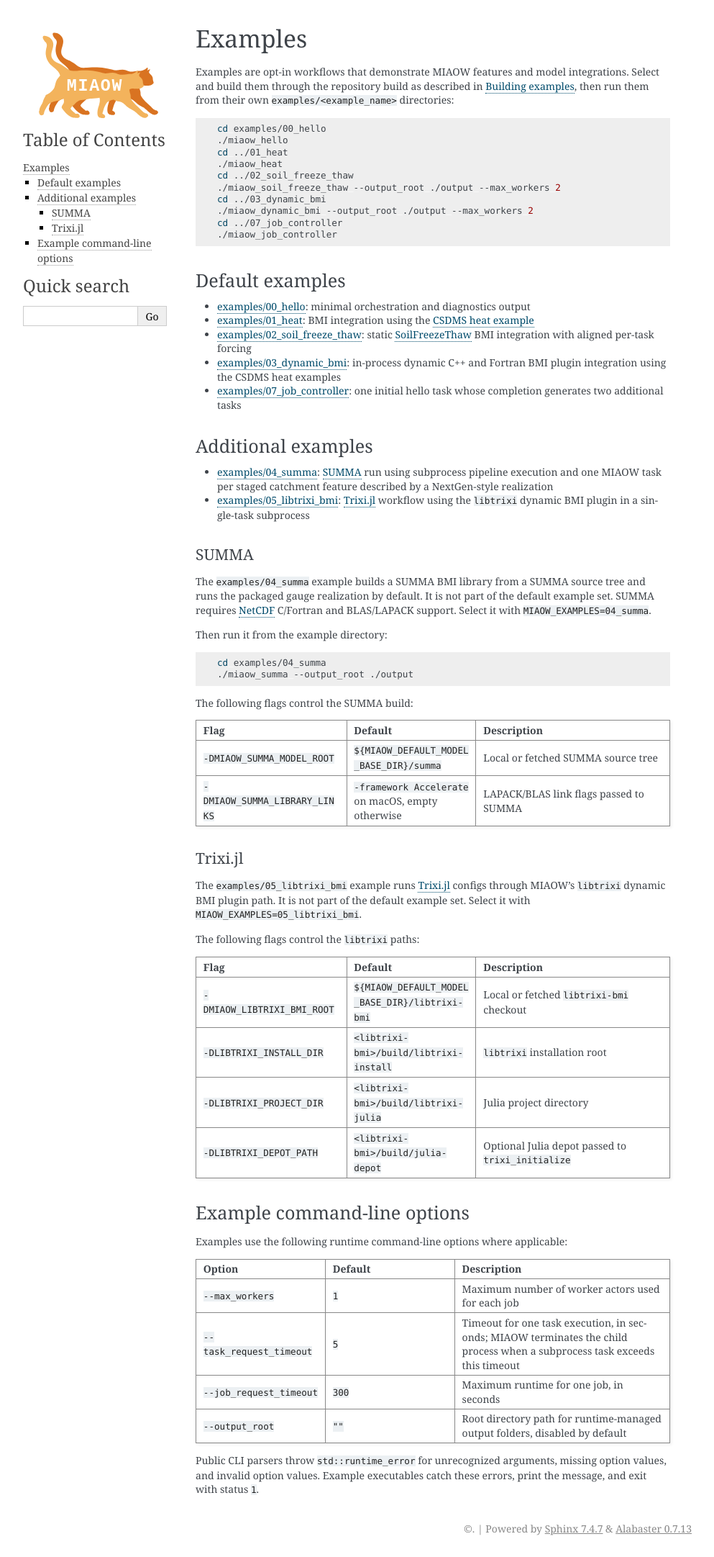
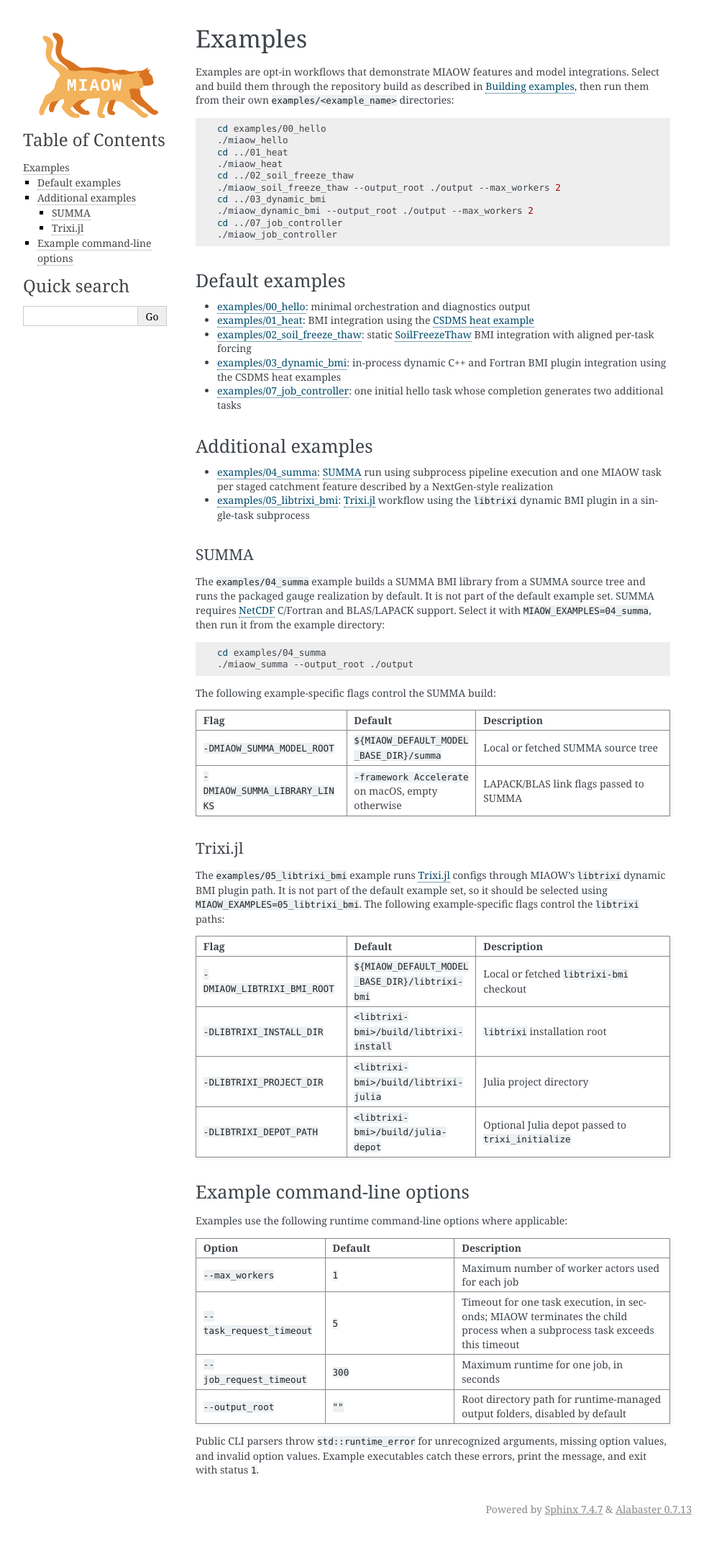
Before and after one commit to uofs-simlab/miaow-framework, a Sphinx documentation site: the page built from docs/examples.rst, in a window 1280 px wide. Shown: the whole page at 72% size, without its empty margins (148-1141 px from the left). Built offline with Sphinx 7.4.7, drawn with Linux system fonts in a browser that asks for light colours; the version number could not be read and is left out; after the commit the page ends 2136 px from its top, so only the background shows below that.

Commit message:
more docs cleanup

```diff
--- a/docs/conf.py
+++ b/docs/conf.py
@@ -7,7 +7,7 @@ import subprocess
 project = "MIAOW"
 author = "MIAOW contributors, University of Saskatchewan"
 html_show_sphinx = False
-html_show_copyright = True
+html_show_copyright = False
 html_baseurl = "https://tjbmontoya.com/miaow-framework/"
 html_copy_source = False
 
--- a/docs/examples.rst
+++ b/docs/examples.rst
@@ -34,16 +34,14 @@ Additional examples
 SUMMA
 ^^^^^
 
-The ``examples/04_summa`` example builds a SUMMA BMI library from a SUMMA source tree and runs the packaged gauge realization by default. It is not part of the default example set. SUMMA requires `NetCDF <https://www.unidata.ucar.edu/software/netcdf/>`_ C/Fortran and BLAS/LAPACK support. Select it with ``MIAOW_EXAMPLES=04_summa``.
-
-Then run it from the example directory:
+The ``examples/04_summa`` example builds a SUMMA BMI library from a SUMMA source tree and runs the packaged gauge realization by default. It is not part of the default example set. SUMMA requires `NetCDF <https://www.unidata.ucar.edu/software/netcdf/>`_ C/Fortran and BLAS/LAPACK support. Select it with ``MIAOW_EXAMPLES=04_summa``, then run it from the example directory:
 
 .. code-block:: sh
 
    cd examples/04_summa
    ./miaow_summa --output_root ./output
 
-The following flags control the SUMMA build:
+The following example-specific flags control the SUMMA build:
 
 .. list-table::
    :header-rows: 1
@@ -62,9 +60,7 @@ The following flags control the SUMMA build:
 Trixi.jl
 ^^^^^^^^
 
-The ``examples/05_libtrixi_bmi`` example runs `Trixi.jl <https://github.com/trixi-framework/Trixi.jl>`_ configs through MIAOW's ``libtrixi`` dynamic BMI plugin path. It is not part of the default example set. Select it with ``MIAOW_EXAMPLES=05_libtrixi_bmi``.
-
-The following flags control the ``libtrixi`` paths:
+The ``examples/05_libtrixi_bmi`` example runs `Trixi.jl <https://github.com/trixi-framework/Trixi.jl>`_ configs through MIAOW's ``libtrixi`` dynamic BMI plugin path. It is not part of the default example set, so it should be selected using ``MIAOW_EXAMPLES=05_libtrixi_bmi``. The following example-specific flags control the ``libtrixi`` paths:
 
 .. list-table::
    :header-rows: 1
--- a/docs/static/custom.css
+++ b/docs/static/custom.css
@@ -1,3 +1,9 @@
+/* Keep documentation tables within the available content width */
+table.docutils {
+    width: 100%;
+    table-layout: fixed;
+}
+
 /* Allow long code literals to wrap within documentation tables */
 table.docutils code.literal span.pre {
     white-space: normal;
```
